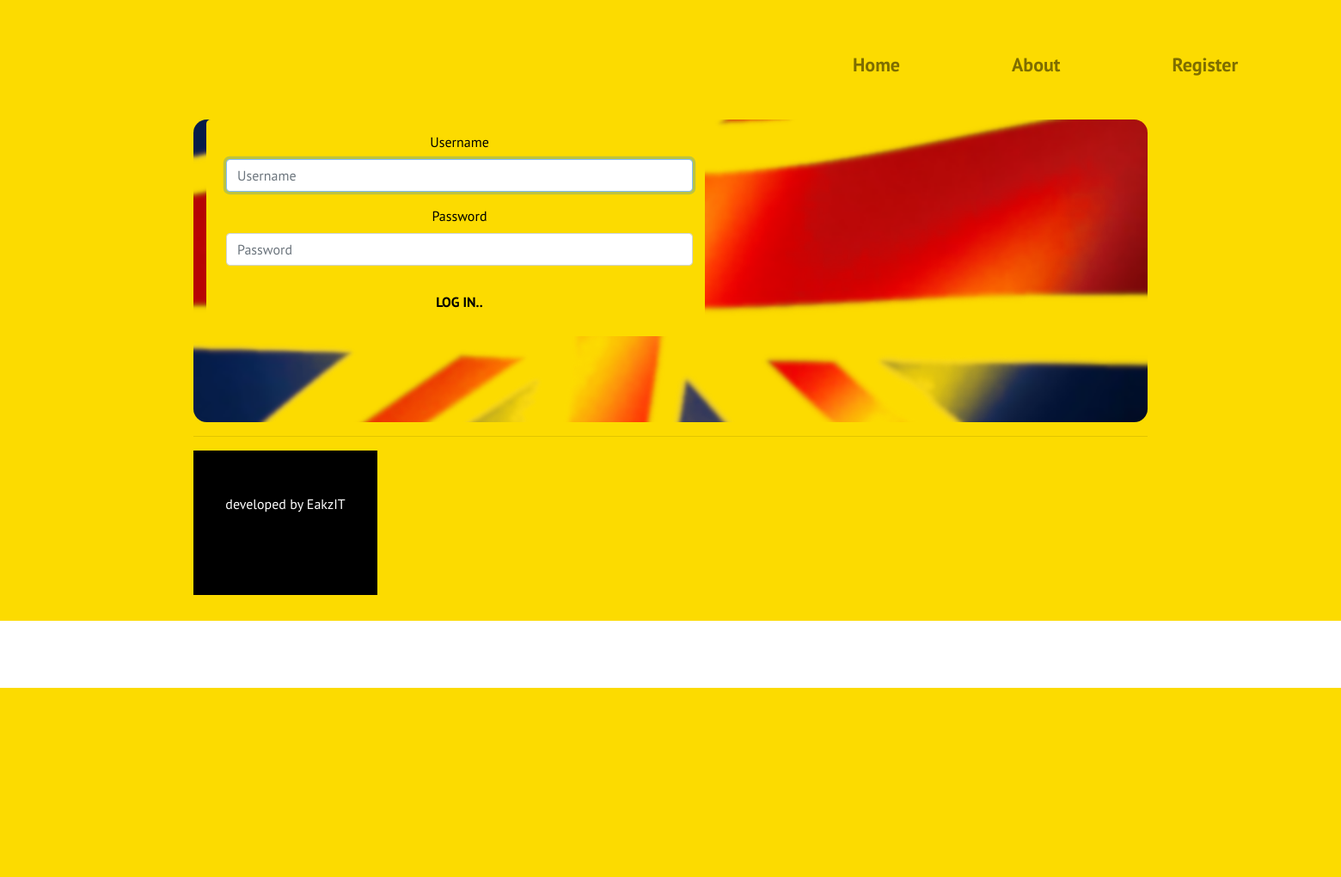
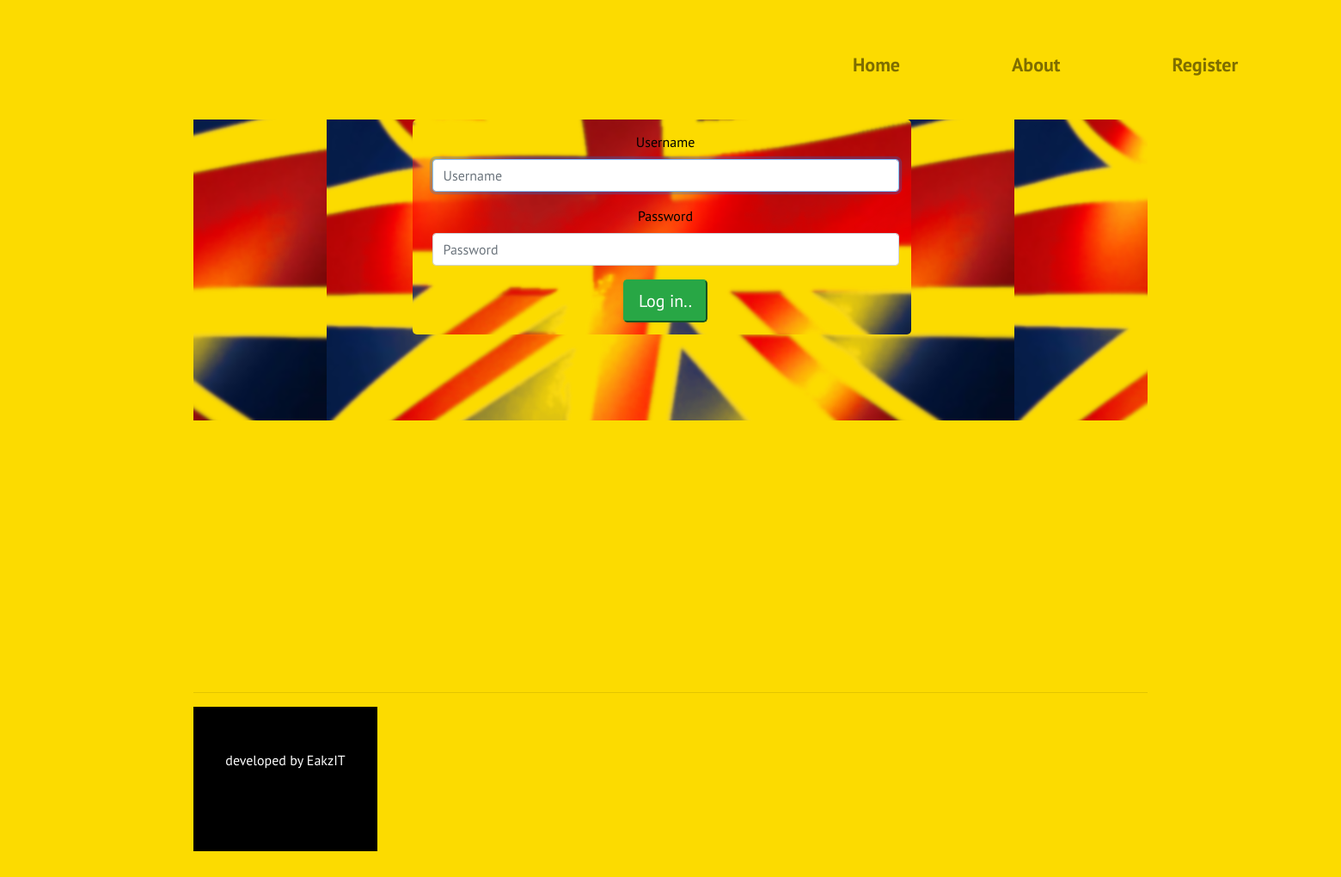
Before and after one commit to Eakz/engyschool, a Django app: page //users/login/ in a window 1560 px wide; the page is wider, and only the part inside the window is pictured. Shown: that part at 86% size. Before the commit the page ends 800 px from the top of that part, so only its background shows below. Run offline with Django 3.2, Linux system fonts and the light colour scheme; some libraries are stand-ins or nearby versions.

Commit message:
visual corrections

```diff
--- a/main/templates/main/about.html
+++ b/main/templates/main/about.html
@@ -1,7 +1,7 @@
 {% extends "main/base.html" %} {% block content %}
 {% load static %}
 </header>
-<div class="row bg-image" style="background-image: url({% static 'main/img/student.jpg' %});">
+<div class="bg-image" style="background: url({% static 'main/img/student.jpg' %}) center;">
   <div class="container">
     <div class="row" style="border: 1vh solid white;">
       <div id="carouselExampleIndicators" class="carousel slide" data-ride="carousel">
--- a/static/main/CSS/main.css
+++ b/static/main/CSS/main.css
@@ -258,7 +258,11 @@ h2 {
 .navbar{
     border: 5px solid  #fcdb00;
 }
-
+.login{
+    display: flex;
+    flex-wrap: wrap;
+    justify-content: space-around;
+}
 
 /* FOr the game */
 .container-1,
@@ -269,7 +273,6 @@ h2 {
     margin: 0 auto;
     text-align: center;
 }
-.flex-box-container-1,
 .flex-box-container-2,
 .flex-box-rps {
     display: flex;
--- a/users/templates/registration/login.html
+++ b/users/templates/registration/login.html
@@ -2,24 +2,28 @@
 {% block page_header %}
 <h2>Log in to your account.</h2>
 {% endblock page_header %} {% block content %}
-
 <div
-  class="container book1"
+  class="login"
   style="
     padding-bottom: 100px;
-    background-image: url({% static 'main/img/flag.png' %});"
+    background: url({% static 'main/img/flag.png' %}) center;"
 >
   <form
     class="form form__input"
     action="{% url 'users:login' %}"
     method="POST"
-    style="background-color: #fcdb00;"
+    style="background: url({% static 'main/img/flag.png' %}) center;"
   >
     {% csrf_token %} {% bootstrap_form form %} {% buttons %}
-    <button class="form__btn" name="submit">Log in..</button>
+    <button class="btn-lg btn-success" name="submit">Log in..</button>
     {% endbuttons %}
     <input type="hidden" name="next" value="{% url 'main:index' %}" />
   </form>
+
+</div>
+<div class="row" style="height: 300px;">
+  <div class="container">
+  </div>
 </div>
 <hr />
 {% endblock content %}
```
